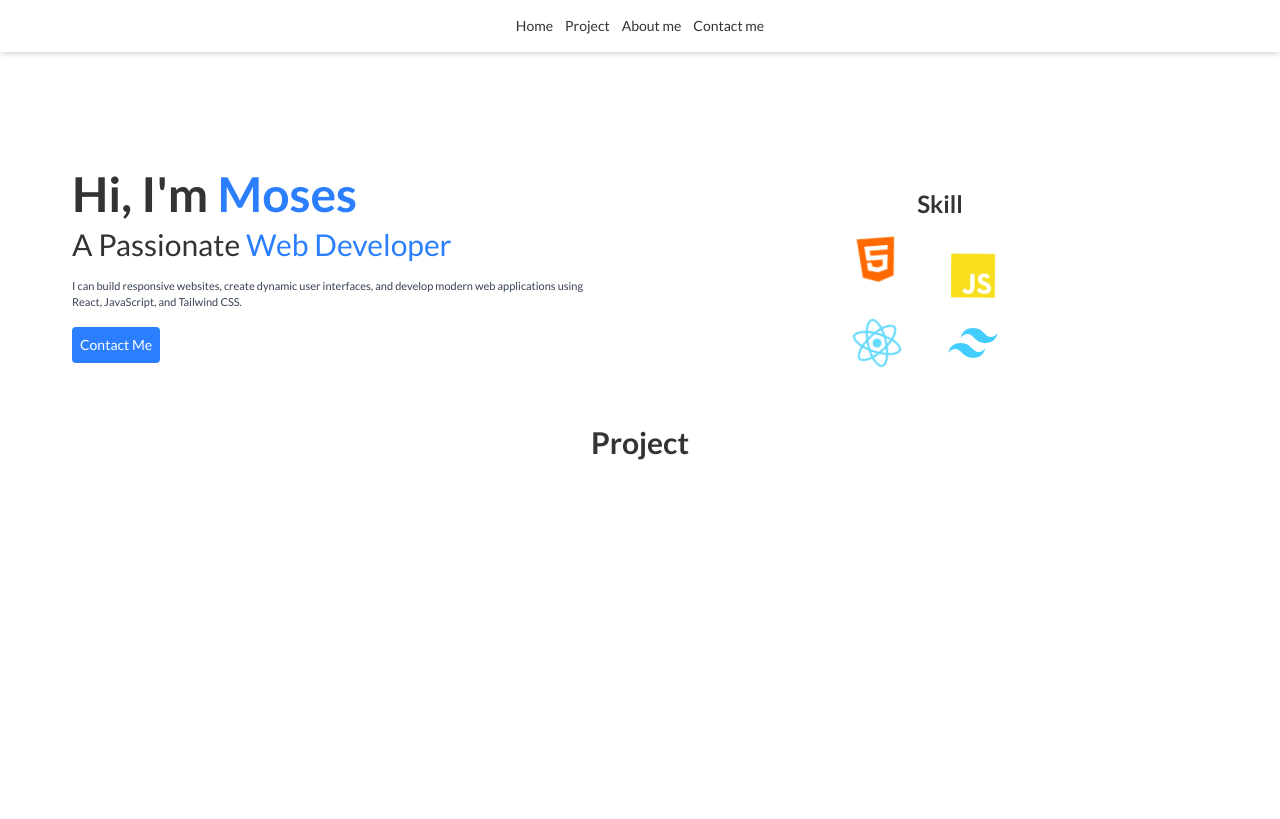
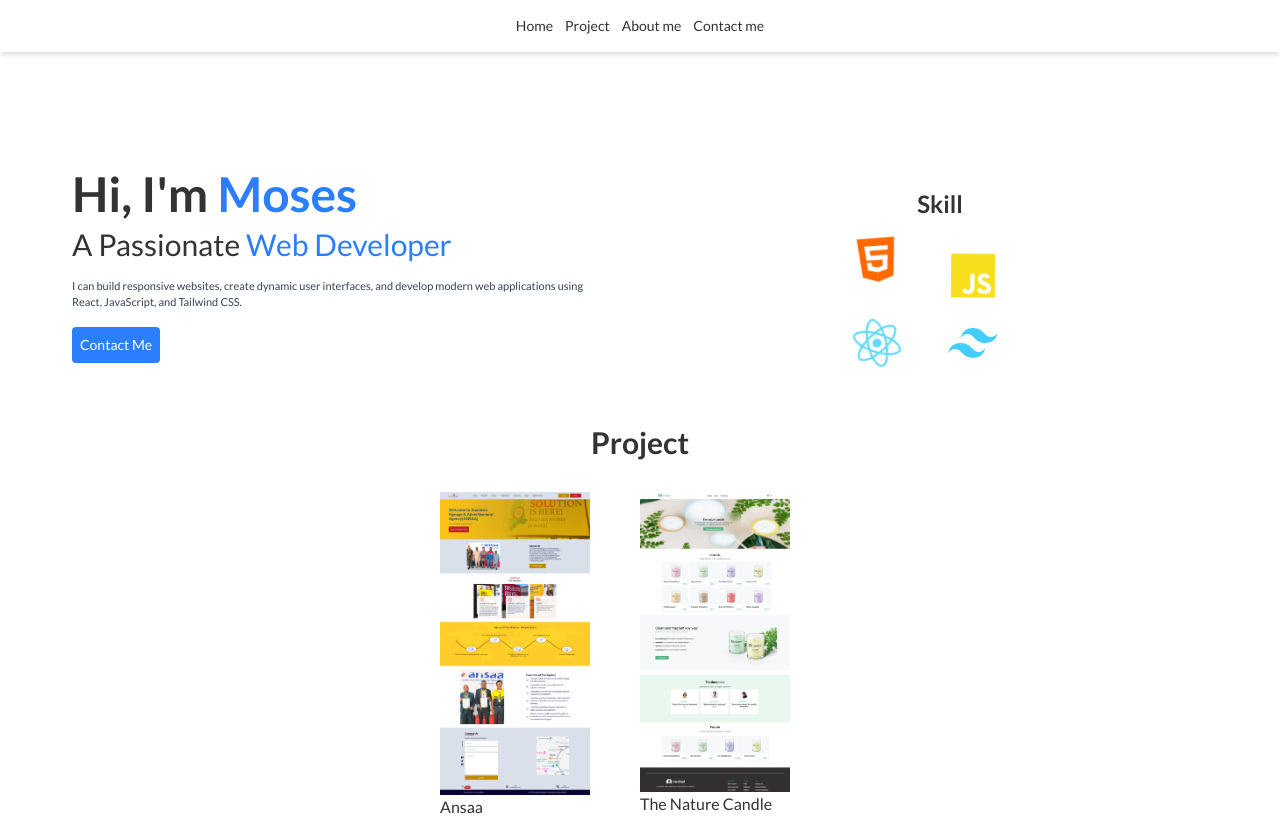
Before and after one commit to mosesolamide/My-Portfolio, a React (Vite) app: page / in a window 1280 px wide. Built offline with nearby package versions, Linux system fonts and the light colour scheme.

Commit message:
new update on project
updated with the project

```diff
--- a/src/App.jsx
+++ b/src/App.jsx
@@ -2,19 +2,17 @@ import React,{useEffect, useRef} from 'react'
 import NavBar from './component/NavBar'
 import Hero from './component/Hero'
 import { motion,useAnimation, useInView } from 'framer-motion'
-import About from './component/About'
+import About from './component/Project'
 
 
 function App() {
   const ref = useRef(null)
   const isInView = useInView(ref,{once: true})
   const mainControl = useAnimation()
-  const slideControl = useAnimation()
 
   useEffect(() =>{
       if(isInView){
           mainControl.start("visible")
-          slideControl.start("visible")
       }
   },[isInView])
   return (
@@ -34,24 +32,6 @@ function App() {
             <Hero />
             <About />
         </motion.main>
-        <motion.div
-          variants={{
-            hidden:{left: 0},
-            visible: {left: "100%"}
-          }}
-          initial="hidden"
-          animate={slideControl}
-          transition={{duration:0.5, ease:"easeIn"}}
-          style={{
-            position:"absolute",
-            top: 4,
-            bottom: 4,
-            left: 0,
-            right: 0,
-            background:"blue",
-            zIndex: 20
-          }}
-        />
     </>
   )
 }
--- /dev/null
+++ b/src/ProjectData.js
@@ -0,0 +1,14 @@
+export const project = [
+    {
+        img: "images/proj1.png",
+        description: "",
+        title:"Ansaa",
+        link:""
+    },
+    {
+        img: "images/proj2.png",
+        description: "",
+        title:"The Nature Candle",
+        link:""
+    }
+]
--- a/src/component/About.jsx
+++ /dev/null
@@ -1,12 +0,0 @@
-import React from 'react'
-
-export default function About() {
-    return(
-        <section>
-            <h2 className='text-3xl font-bold'>Project</h2>
-            <div>
-
-            </div>
-        </section>
-    )
-}
--- /dev/null
+++ b/src/component/Project.jsx
@@ -0,0 +1,50 @@
+import React,{useState} from 'react'
+import { project } from '../ProjectData'
+
+export default function Project() {
+    // states for is hovered?
+    const [isHovered, setIsHovered] = useState(false)
+    const [projectIndex,setIndex] = useState(null)
+
+    // function for is hovered
+    const hovered = () =>{
+        setIsHovered(true)
+    }
+
+    const listOfProject = project.map( (eachProject,index) => {
+        return(
+            <div
+                key={index}
+                className='relative w-[150px] h-[250px]'
+                onMouseEnter={ () => {
+                    hovered()
+                    setIndex(index)
+                }}
+                onMouseLeave={ () => setIsHovered(false)}
+            >
+                <img src={eachProject.img} alt="projects" />
+                <p>{eachProject.title}</p>
+
+            {/* condition render the dark layout */}
+            {isHovered && projectIndex === index && (
+                <div className='absolute top-0 left-0 w-full h-[301px] backdrop-blur-[1px] bg-[rgba(0,0,0,0.5)] flex justify-center items-center'>
+                    <button
+                        className='
+                        bg-blue-500 px-4 py-2 text-white rounded-[3px] hover:bg-blue-600 text-sm text-lato'
+                    >
+                        View Project</button>
+                </div>
+            )}
+            </div>
+        )
+    })
+
+    return(
+        <section>
+            <h2 className='text-3xl font-bold text-center'>Project</h2>
+            <div className='grid grid-cols-[repeat(2,minmax(200px,1fr))] grid-rows-1 mt-8'>
+                {listOfProject}
+            </div>
+        </section>
+    )
+}
--- a/src/index.css
+++ b/src/index.css
@@ -2,6 +2,7 @@
 
 @theme {
   --font-sans: "Lato", sans-serif;
+  --font-lato: "Lato", sans-serif;
 }
 
 /* Custom Bounce Animation */
```
Also changed, not shown: public/images/proj1.png (added), public/images/proj2.png (added).
